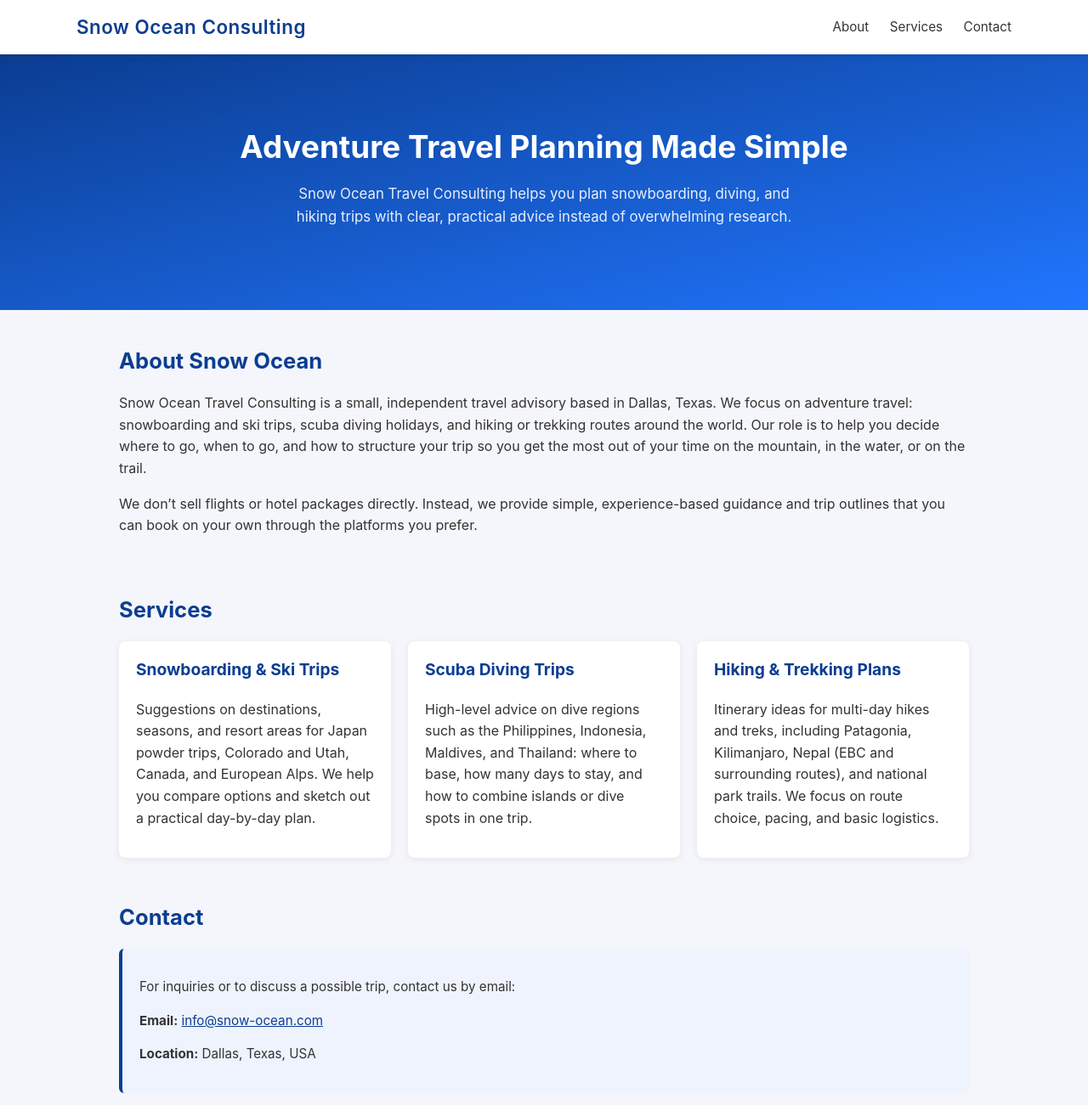
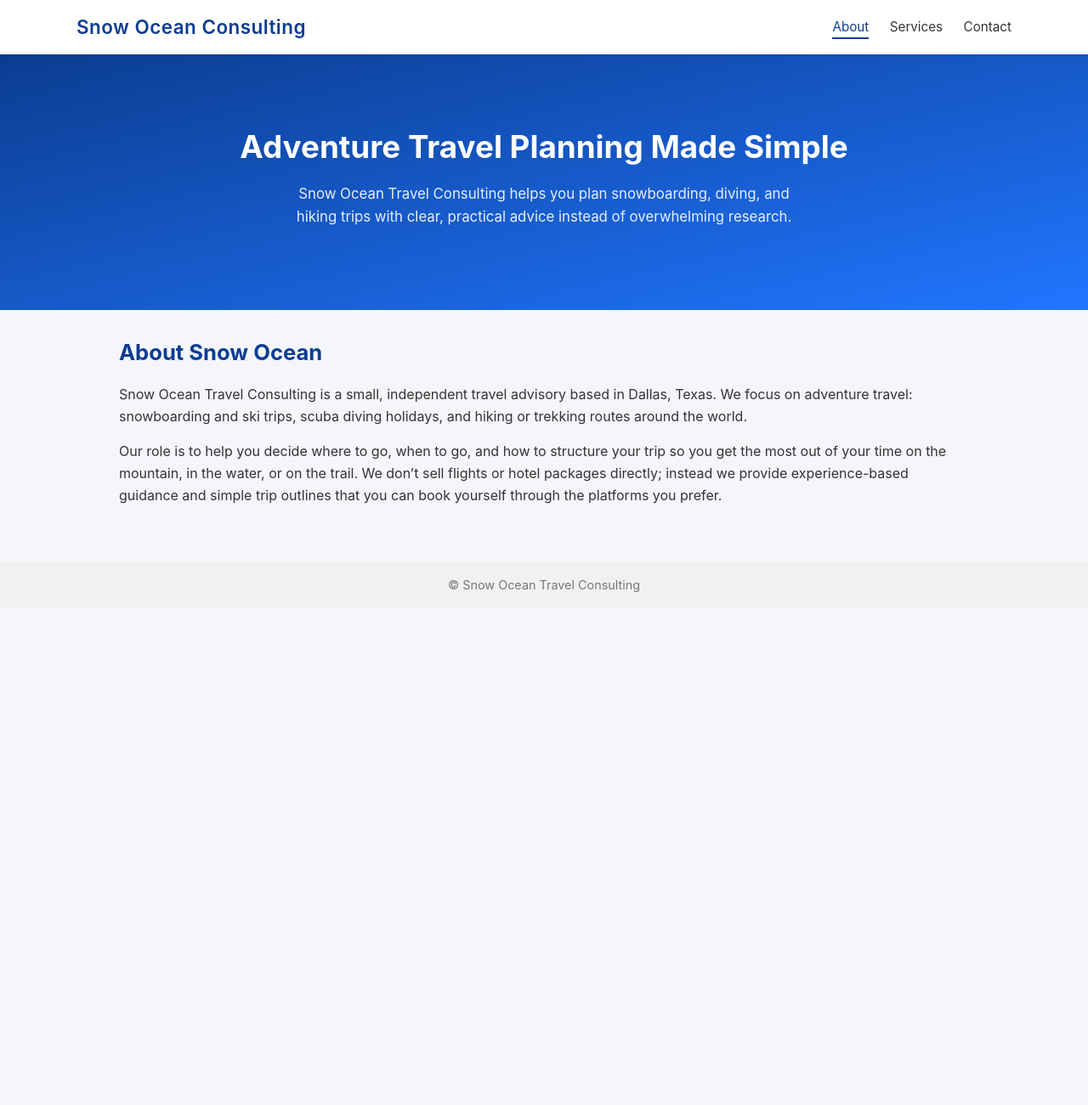
Before and after one commit to fornever1989522-coder/snow-ocean-site, a plain HTML site: page index.html in a window 1280 px wide. Shown: the top 1301 px of the page at 85% size. After the commit the page ends 800 px from the top, so only its background shows below. Drawn offline with Linux system fonts and the light colour scheme.

Commit message:
Update index.html

```diff
--- a/index.html
+++ b/index.html
@@ -37,13 +37,20 @@
       color: #0b3d91;
       letter-spacing: 0.5px;
     }
-    nav a {
+    nav .menu a {
       text-decoration: none;
       color: #333;
       margin-left: 20px;
       font-size: 0.95rem;
+      padding-bottom: 3px;
+      border-bottom: 2px solid transparent;
+      cursor: pointer;
     }
-    nav a:hover {
+    nav .menu a.active {
+      color: #0b3d91;
+      border-color: #0b3d91;
+    }
+    nav .menu a:hover {
       color: #0b3d91;
     }
 
@@ -68,19 +75,24 @@
       opacity: 0.9;
     }
 
-    /* SECTIONS */
+    /* CONTENT SECTIONS */
     .section {
       max-width: 1000px;
-      margin: 40px auto;
+      margin: 30px auto 10px;
       padding: 0 20px 10px;
+      display: none;           /* hide by default */
     }
+    .section.active {
+      display: block;          /* only the active tab is shown */
+    }
+
     h2 {
       color: #0b3d91;
       margin-bottom: 10px;
       font-size: 1.6rem;
     }
 
-    /* SERVICES */
+    /* SERVICES GRID */
     .services {
       display: grid;
       grid-template-columns: repeat(auto-fit, minmax(260px, 1fr));
@@ -133,9 +145,10 @@
   <nav>
     <div class="logo">Snow Ocean Consulting</div>
     <div class="menu">
-      <a href="#about">About</a>
-      <a href="#services">Services</a>
-      <a href="#contact">Contact</a>
+      <!-- data-target refers to the section id below -->
+      <a class="nav-link active" data-target="about">About</a>
+      <a class="nav-link" data-target="services">Services</a>
+      <a class="nav-link" data-target="contact">Contact</a>
     </div>
   </nav>
 </header>
@@ -148,21 +161,23 @@
   </p>
 </section>
 
-<div class="section" id="about">
+<!-- ABOUT TAB -->
+<div class="section active" id="about">
   <h2>About Snow Ocean</h2>
   <p>
     Snow Ocean Travel Consulting is a small, independent travel advisory based in Dallas, Texas.
     We focus on adventure travel: snowboarding and ski trips, scuba diving holidays, and
-    hiking or trekking routes around the world. Our role is to help you decide where to go,
-    when to go, and how to structure your trip so you get the most out of your time on the
-    mountain, in the water, or on the trail.
+    hiking or trekking routes around the world.
   </p>
   <p>
-    We don’t sell flights or hotel packages directly. Instead, we provide simple, experience-based
-    guidance and trip outlines that you can book on your own through the platforms you prefer.
+    Our role is to help you decide where to go, when to go, and how to structure your trip so you
+    get the most out of your time on the mountain, in the water, or on the trail. We don’t sell
+    flights or hotel packages directly; instead we provide experience-based guidance and simple
+    trip outlines that you can book yourself through the platforms you prefer.
   </p>
 </div>
 
+<!-- SERVICES TAB -->
 <div class="section" id="services">
   <h2>Services</h2>
   <div class="services">
@@ -170,34 +185,32 @@
       <h3>Snowboarding & Ski Trips</h3>
       <p>
         Suggestions on destinations, seasons, and resort areas for Japan powder trips,
-        Colorado and Utah, Canada, and European Alps. We help you compare options and
-        sketch out a practical day-by-day plan.
+        Colorado and Utah, Canada, and Europe, plus high-level day-by-day pacing.
       </p>
     </div>
     <div class="card">
       <h3>Scuba Diving Trips</h3>
       <p>
-        High-level advice on dive regions such as the Philippines, Indonesia, Maldives,
-        and Thailand: where to base, how many days to stay, and how to combine islands
-        or dive spots in one trip.
+        Guidance for dive regions such as the Philippines, Indonesia, Maldives, and Thailand:
+        where to base, how long to stay, and how to combine islands or dive spots in one trip.
       </p>
     </div>
     <div class="card">
       <h3>Hiking & Trekking Plans</h3>
       <p>
-        Itinerary ideas for multi-day hikes and treks, including Patagonia, Kilimanjaro,
-        Nepal (EBC and surrounding routes), and national park trails. We focus on route
-        choice, pacing, and basic logistics.
+        Itinerary ideas for multi-day treks including Patagonia, Kilimanjaro, Nepal (EBC),
+        and national park routes, focusing on route choice, pacing, and basic logistics.
       </p>
     </div>
   </div>
 </div>
 
+<!-- CONTACT TAB -->
 <div class="section" id="contact">
   <h2>Contact</h2>
   <div class="contact-box">
     <p>
-      For inquiries or to discuss a possible trip, contact us by email:
+      For inquiries or to discuss a possible trip, please contact:
     </p>
     <p>
       <strong>Email:</strong>
@@ -213,5 +226,37 @@
   © Snow Ocean Travel Consulting
 </footer>
 
+<script>
+  // Simple tab logic: show only the selected section
+  const navLinks = document.querySelectorAll('.nav-link');
+  const sections = document.querySelectorAll('.section');
+
+  navLinks.forEach(link => {
+    link.addEventListener('click', () => {
+      const targetId = link.getAttribute('data-target');
+
+      // update active nav link
+      navLinks.forEach(l => l.classList.remove('active'));
+      link.classList.add('active');
+
+      // show only the matching section
+      sections.forEach(sec => {
+        if (sec.id === targetId) {
+          sec.classList.add('active');
+        } else {
+          sec.classList.remove('active');
+        }
+      });
+
+      // scroll smoothly to the content area (under hero)
+      const firstSectionTop = document.querySelector('.section').offsetTop;
+      window.scrollTo({
+        top: firstSectionTop - 20,
+        behavior: 'smooth'
+      });
+    });
+  });
+</script>
+
 </body>
 </html>
```
